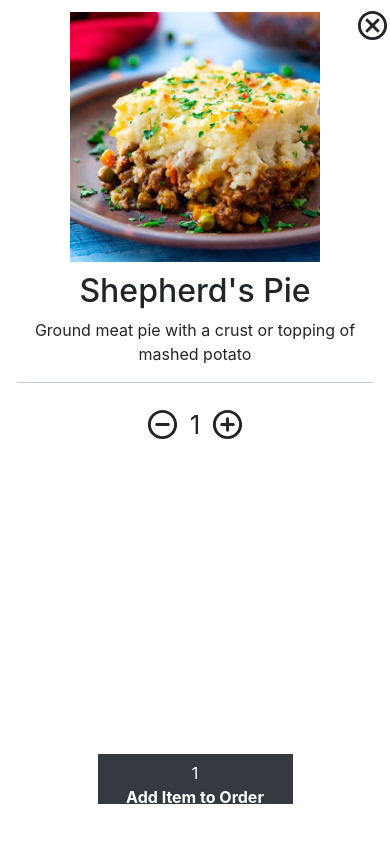
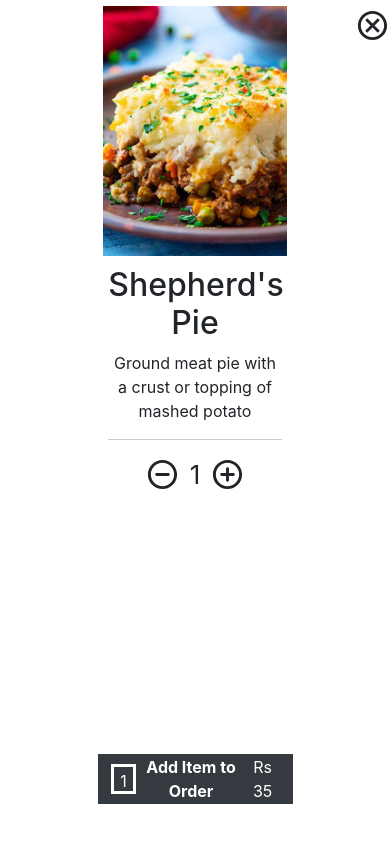
Before and after one commit to shernee/jevyan-web, a React (Create React App) app: page / in a window 390 px wide. Both pictures are taken after a click on the button 239 px from the left and 335 px from the top of the page. Built offline with nearby package versions, Linux system fonts and the light colour scheme.

Commit message:
styling of add item page and button left align

```diff
--- a/src/components/add-item/add-item-button/index.css
+++ b/src/components/add-item/add-item-button/index.css
@@ -1,4 +1,8 @@
-button {
+.btn {
+    display: flex !important;
+    justify-content: space-between;
+    padding: 5px auto;
+    align-items: center;
     left: 50%;
     width: 50%;
     height: 50px;
@@ -8,16 +12,24 @@
     font-weight: bold;
 }
 
+.add-item-button-quantity {
+    width: 30px;
+    height: 30px;
+    border-style: solid;
+    border-color: white;
+    padding: 2px;
+}
+
 
 @media (max-device-width: 768px) {
-    button {
+    .btn {
         left: auto;
         width: 100%;
     }
 }
 
 @media (max-device-width: 480px) {
-    button {
+    .btn {
         width: 100%;
     }
 }
--- a/src/components/add-item/add-item-details/index.css
+++ b/src/components/add-item/add-item-details/index.css
@@ -16,3 +16,15 @@
     border-bottom-width: 1px;
     margin: 10px 5px;
 }
+
+@media (max-device-width: 768px) {
+    .item-top-details {
+        text-align: left;
+    }
+}
+
+@media (max-device-width: 480px) {
+    .item-top-details {
+        text-align: left;
+    }
+}
--- a/src/pages/add-item/index.css
+++ b/src/pages/add-item/index.css
@@ -1,6 +1,9 @@
 
 .add-item-column {
     max-width: 100%;
+    width: 50%;
+    margin: auto;
+    text-align: center;
 }
 
 .cancel-button {
@@ -14,3 +17,15 @@
     width: 30px;
     height: 30px;
 }
+
+@media (max-device-width: 768px) {
+    .add-item-column {
+        width: 100%;
+    }
+}
+
+@media (max-device-width: 480px) {
+    .add-item-column {
+        width: 100%;
+    }
+}
```
